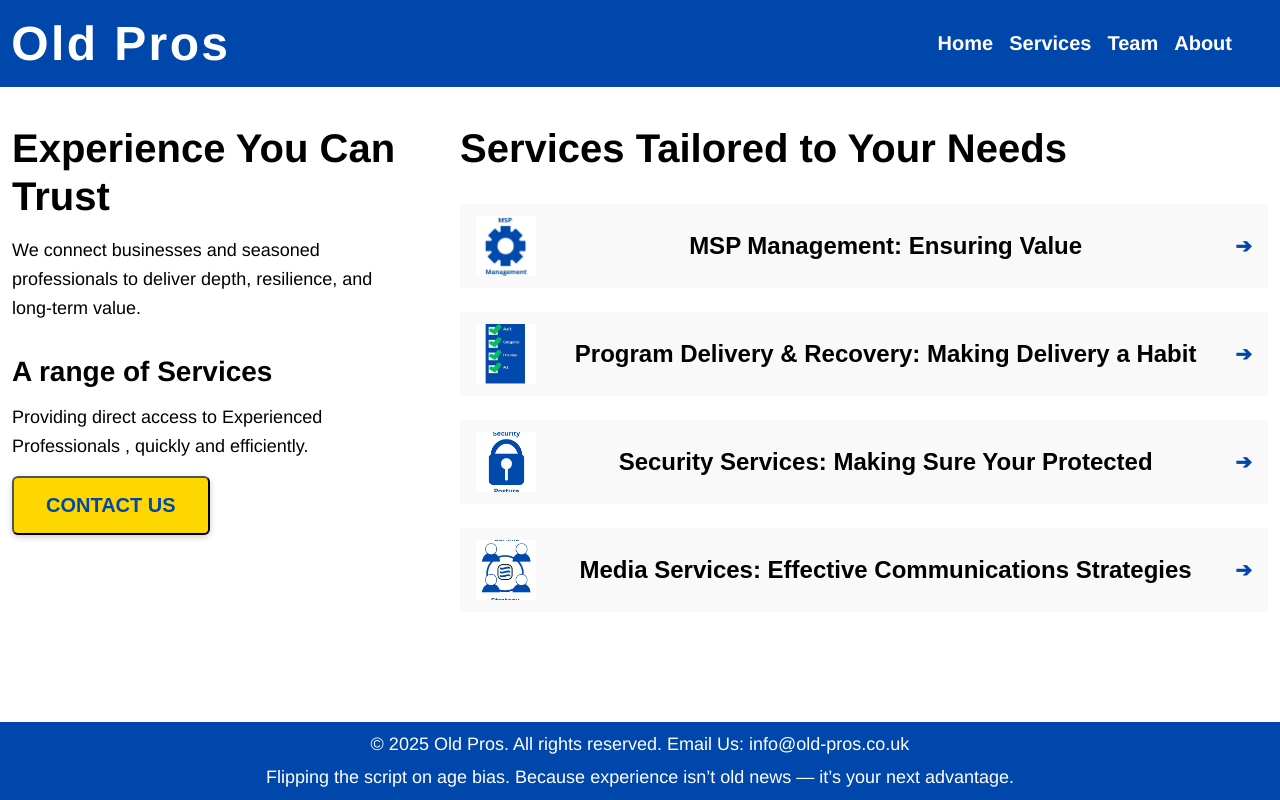
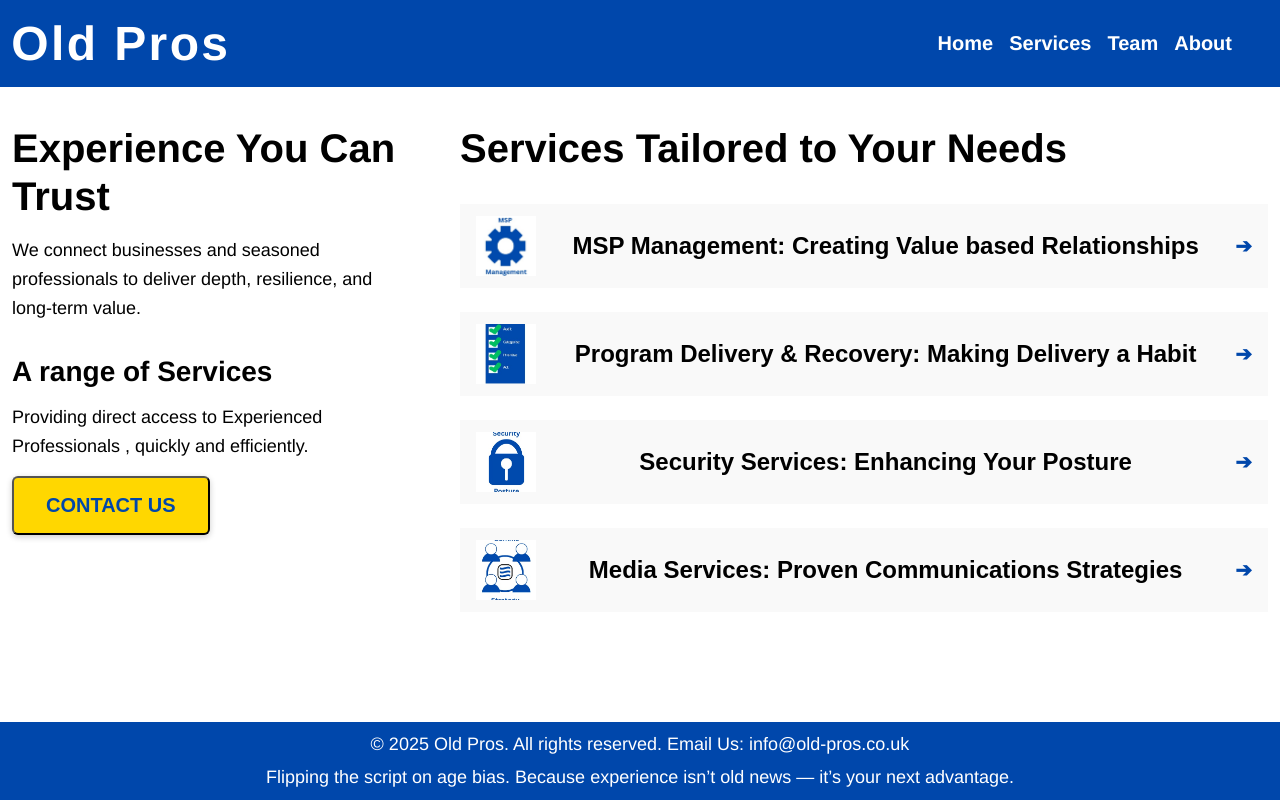
Before and after one commit to jwh99common/old-pros, a website: page public/index.html in a window 1280 px wide. Drawn offline with Linux system fonts and the light colour scheme.

Commit message:
Auto-sync: 2025-11-26 19:07:17

```diff
--- a/public/index.html
+++ b/public/index.html
@@ -41,7 +41,7 @@
             <div class="accordion-item">
               <button class="accordion-header">
                 <img src="/images/op-msp.jpg" alt="Content Lead" class="accordion-img" />
-                <span>MSP Management: Ensuring Value</span>
+                <span>MSP Management: Creating Value based Relationships</span>
               </button>
 
               <div class="accordion-content">
@@ -103,7 +103,7 @@ to mitigate when things go off road.
             <div class="accordion-item">
               <button class="accordion-header">
                 <img src="/images/op-security.jpg" alt="Content Lead" class="accordion-img" />
-                <span>Security Services: Making Sure Your Protected</span>
+                <span>Security Services: Enhancing Your Posture</span>
               </button>
 
               <div class="accordion-content">
@@ -118,7 +118,7 @@ to mitigate when things go off road.
             <div class="accordion-item">
               <button class="accordion-header">
                 <img src="/images/op-editorial.jpg" alt="Content Lead" class="accordion-img" />
-                <span>Media Services: Effective Communications Strategies</span>
+                <span>Media Services: Proven Communications Strategies</span>
               </button>
 
               <div class="accordion-content">
```
